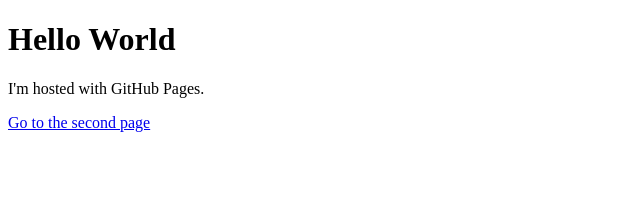
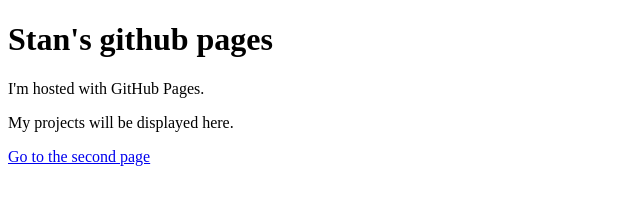
Before and after one commit to Shakyy-Hands/Shakyy-Hands.github.io, a plain HTML site: page index.html in a window 1280 px wide. Shown: the whole page, without its empty margins (0-640 px from the left). Drawn offline with Linux system fonts and the light colour scheme.

Commit message:
Update index.html

```diff
--- a/index.html
+++ b/index.html
@@ -1,8 +1,9 @@
 <!DOCTYPE html>
 <html>
 <body>
-<h1>Hello World</h1>
+<h1>Stan's github pages</h1>
 <p>I'm hosted with GitHub Pages.</p>
+<p>My projects will be displayed here.</p>
 </body>
   <a href="b.component.html">Go to the second page</a>
 </html>
```
